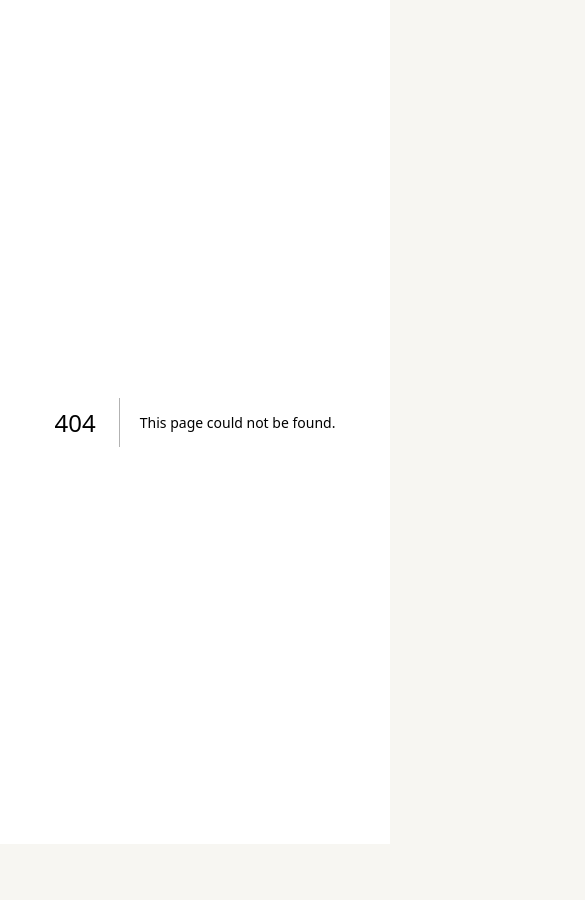
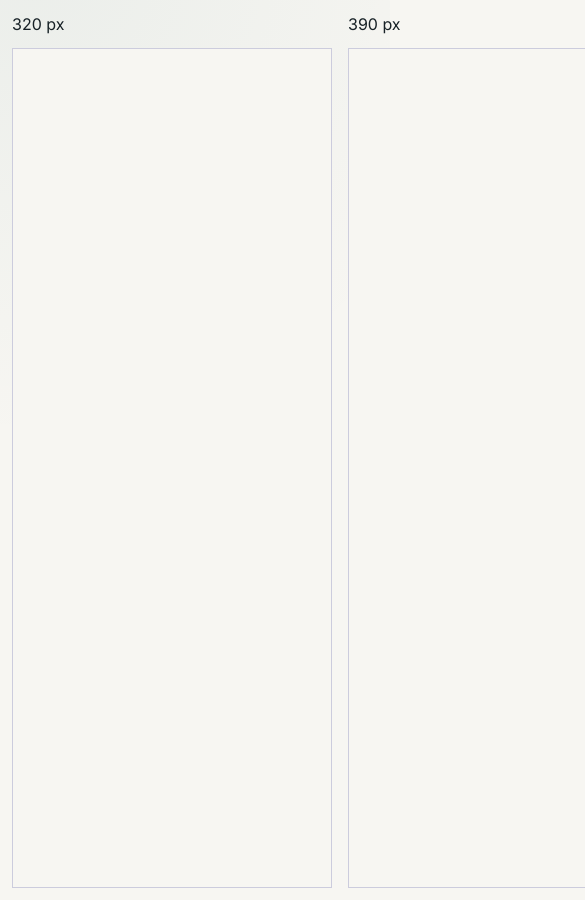
Before and after one commit to Jambovisuaalit/virella-helsinki-web, a Next.js app: page /qa-responsive in a window 390 px wide. Before the commit this address had no page. Shown: the top 900 px of the page, 585 px wide, since content can reach past the window. Before the commit the page ends 844 px from the top, so only its background shows below. Built offline with nearby package versions, Linux system fonts and the light colour scheme.

Commit message:
test: add preview-only responsive verification harness

```diff
--- /dev/null
+++ b/app/qa-responsive/page.tsx
@@ -0,0 +1,10 @@
+import { notFound } from "next/navigation";
+export const dynamic = "force-dynamic";
+export default async function ResponsiveQA({searchParams}: {searchParams: Promise<{widths?: string}>}) {
+  if (process.env.VERCEL_ENV === "production") notFound();
+  const params = await searchParams;
+  const widths = (params.widths || "320,390,430").split(",").map(Number).filter(w => w >= 320 && w <= 1600).slice(0,9);
+  return <main style={{padding: 12, display:"flex", gap:16, alignItems:"start", width:"max-content"}}>
+    {widths.map(width => <section key={width}><h1 style={{fontSize:16,margin:"0 0 12px"}}>{width} px</h1><iframe title={width + " px preview"} src="/" width={width} height="840" style={{display:"block",border:"1px solid #ccd"}} /></section>)}
+  </main>;
+}
```
